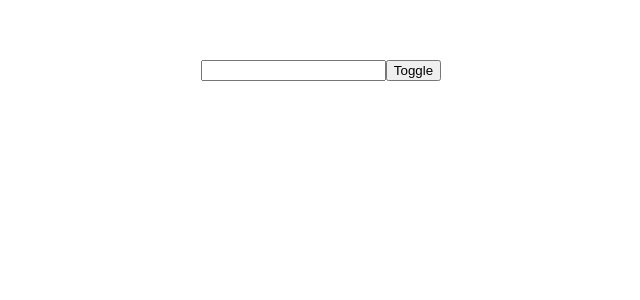
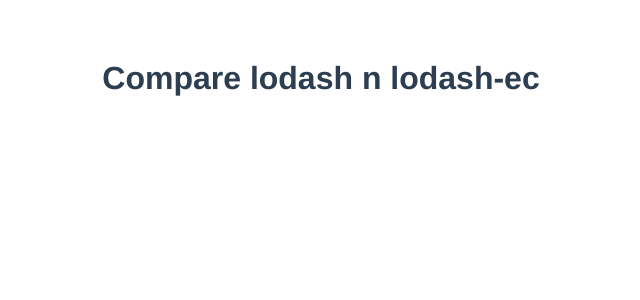
Before and after one commit to HovhannesWA/for_quick_proects, a Vue app: page / in a window 1280 px wide. Shown: the top 300 px of the page, without its empty margins (319-959 px from the left). Built offline with nearby package versions, Linux system fonts and the light colour scheme.

Commit message:
compare lodash vs lodash-es

```diff
--- a/package.json
+++ b/package.json
@@ -11,6 +11,8 @@
   "dependencies": {
     "axios": "^0.26.1",
     "core-js": "^3.8.3",
+    "lodash": "^4.17.21",
+    "lodash-es": "^4.17.21",
     "luxon": "^3.0.1",
     "vue": "^3.2.37",
     "vue-i18n": "^9.1.0",
--- a/src/App.vue
+++ b/src/App.vue
@@ -31,51 +31,54 @@
     <!-- <KeepAliveTest /> -->
     <!-- <SuspenseTest /> -->
     <!-- <LuxonTest /> -->
-    <BooleanTest />
+    <!-- <BooleanTest /> -->
+    <LodashTest />
   </div>
 </template>
 
 <script>
 import { mapGetters, mapActions } from "vuex";
-import HelloWorld from "./components/HelloWorld.vue";
-import CustomTreeSelect from "./components/CustomTreeSelect";
-import TestFocuseBlur from "./components/TestFocuseBlur.vue";
-import TestDirectiveVue from "./components/TestDirective.vue";
-import TestVForVue from "./components/TestVFor.vue";
-import TestProps from "./components/TestProps.vue";
-import EmitTestVue from "./components/EmitTest.vue";
-import VModelTest from "@/components/VModelTest";
-import FallthroughAttributesVue from "./components/FallthroughAttributes.vue";
-import SlotsTest from "./components/SlotsTest.vue";
-import TestVFor from "./components/TestVFor.vue";
-import AsyncComponent from "./components/AsyncComponent.vue";
-import ParentTest from "./components/ParentTest.vue";
-import KeepAliveTest from "./components/KeepAliveTest.vue";
-import SuspenseTest from "./components/SuspenseTest.vue";
-import LuxonTest from "./components/LuxonTest.vue";
-import BooleanTest from "./components/BooleanTest.vue";
+// import HelloWorld from "./components/HelloWorld.vue";
+// import CustomTreeSelect from "./components/CustomTreeSelect";
+// import TestFocuseBlur from "./components/TestFocuseBlur.vue";
+// import TestDirectiveVue from "./components/TestDirective.vue";
+// import TestVForVue from "./components/TestVFor.vue";
+// import TestProps from "./components/TestProps.vue";
+// import EmitTestVue from "./components/EmitTest.vue";
+// import VModelTest from "@/components/VModelTest";
+// import FallthroughAttributesVue from "./components/FallthroughAttributes.vue";
+// import SlotsTest from "./components/SlotsTest.vue";
+// import TestVFor from "./components/TestVFor.vue";
+// import AsyncComponent from "./components/AsyncComponent.vue";
+// import ParentTest from "./components/ParentTest.vue";
+// import KeepAliveTest from "./components/KeepAliveTest.vue";
+// import SuspenseTest from "./components/SuspenseTest.vue";
+// import LuxonTest from "./components/LuxonTest.vue";
+// import BooleanTest from "./components/BooleanTest.vue";
+import LodashTest from "./components/LodashTest.vue";
 
 export default {
   name: "App",
   components: {
-    HelloWorld,
-    CustomTreeSelect,
-    TestFocuseBlur,
-    TestDirectiveVue,
-    TestVForVue,
-    TestProps,
-    EmitTestVue,
-    VModelTest,
-    FallthroughAttributesVue,
-    SlotsTest,
-    TestVFor,
-    HelloWorld,
-    AsyncComponent,
-    ParentTest,
-    KeepAliveTest,
-    SuspenseTest,
-    LuxonTest,
-    BooleanTest,
+    // HelloWorld,
+    // CustomTreeSelect,
+    // TestFocuseBlur,
+    // TestDirectiveVue,
+    // TestVForVue,
+    // TestProps,
+    // EmitTestVue,
+    // VModelTest,
+    // FallthroughAttributesVue,
+    // SlotsTest,
+    // TestVFor,
+    // HelloWorld,
+    // AsyncComponent,
+    // ParentTest,
+    // KeepAliveTest,
+    // SuspenseTest,
+    // LuxonTest,
+    // BooleanTest,
+    LodashTest,
   },
 
   data() {
--- a/src/UI/TheButton.vue
+++ b/src/UI/TheButton.vue
@@ -1,5 +1,9 @@
 <template>
-  <button @click="onClick" class="the-button" role="button">
+  <button
+    class="the-button"
+    role="button"
+    @click="onClick"
+  >
     {{ buttonText }}
   </button>
 </template>
--- a/src/components/AsyncComponent.vue
+++ b/src/components/AsyncComponent.vue
@@ -1,5 +1,7 @@
 <template>
-  <div @click="toggle">Toggle</div>
+  <div @click="toggle">
+    Toggle
+  </div>
   <AsyncComponentChild v-if="show" />
 </template>
 
--- a/src/components/KeepAliveTest.vue
+++ b/src/components/KeepAliveTest.vue
@@ -4,7 +4,9 @@
       <component :is="component" />
     </KeepAlive>
     <div>
-      <button @click="toggle">Toggle</button>
+      <button @click="toggle">
+        Toggle
+      </button>
     </div>
   </div>
 </template>
--- /dev/null
+++ b/src/components/LodashTest.vue
@@ -0,0 +1,19 @@
+<template>
+    <div>
+      <h1>Compare lodash n lodash-ec</h1>
+    </div>
+  </template>
+
+  <script>
+  import { isEmpty } from "lodash-es";
+  export default {
+    name: "LodashTest",
+
+    created() {
+      let obj = {name: 'John'}
+      let obj2 = {}
+      console.log(isEmpty(obj));
+      console.log(isEmpty(obj2));
+    }
+  };
+  </script>
--- a/src/components/LuxonTest.vue
+++ b/src/components/LuxonTest.vue
@@ -30,14 +30,6 @@
     };
   },
 
-  methods: {
-    getCurrentDate() {
-      let date = new Date();
-      this.currentDate = DateTime.fromJSDate(date).toFormat("dd / LLL / yyyy");
-      this.currentTime = DateTime.fromJSDate(date).toFormat("HH:mm:ss");
-    },
-  },
-
   renderTracked(event) {
     console.log("tracked");
     console.log(event);
@@ -49,6 +41,14 @@
 
   created() {
     this.getCurrentDate();
+  },
+
+  methods: {
+    getCurrentDate() {
+      let date = new Date();
+      this.currentDate = DateTime.fromJSDate(date).toFormat("dd / LLL / yyyy");
+      this.currentTime = DateTime.fromJSDate(date).toFormat("HH:mm:ss");
+    },
   },
 };
 </script>
--- a/src/components/SlotsTest.vue
+++ b/src/components/SlotsTest.vue
@@ -2,13 +2,20 @@
   <div @click="onClick">
     <h1>Slots</h1>
     <div>
-      <slot name="header">Header</slot>
+      <slot name="header">
+        Header
+      </slot>
     </div>
     <div>
       <slot>Default</slot>
     </div>
     <div>
-      <slot name="footer" :footerProp="28000">Footer</slot>
+      <slot
+        name="footer"
+        :footerProp="28000"
+      >
+        Footer
+      </slot>
     </div>
   </div>
 </template>
@@ -19,14 +26,14 @@
   props: ["value"],
   emits: ["click"],
 
+  created() {
+    console.log(this.value);
+  },
+
   methods: {
     onClick() {
       this.$emit("click");
     },
-  },
-
-  created() {
-    console.log(this.value);
   }
 };
 </script>
--- a/src/components/SuspenseTest.vue
+++ b/src/components/SuspenseTest.vue
@@ -3,7 +3,9 @@
   <Suspense>
     <SuspenseChild />
     <!-- loading state via #fallback slot -->
-    <template #fallback> Loading... </template>
+    <template #fallback>
+      Loading...
+    </template>
   </Suspense>
 </template>
 
--- a/src/components/small_components/TestA.vue
+++ b/src/components/small_components/TestA.vue
@@ -1,6 +1,9 @@
 <template>
   <h1>Test-A</h1>
-  <input type="text" v-model="a_value" />
+  <input
+    v-model="a_value"
+    type="text"
+  >
 </template>
 
 <script>
--- a/src/components/small_components/TestB.vue
+++ b/src/components/small_components/TestB.vue
@@ -1,6 +1,9 @@
 <template>
   <h1>Test-B</h1>
-  <input type="text" v-model="b_value" />
+  <input
+    v-model="b_value"
+    type="text"
+  >
 </template>
 
 <script>
```
Also changed, not shown: src/components/AsyncComponentChild.vue (+5 -5 lines), 1 other file (tests, documents, lock files or other folders).
